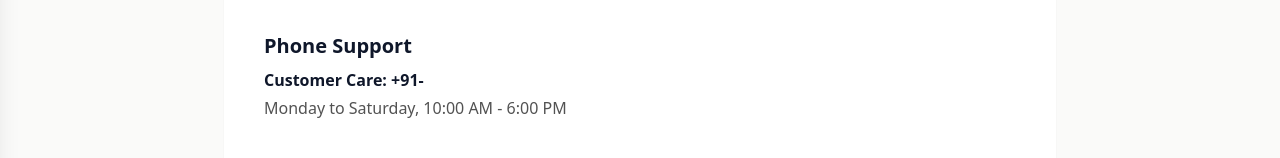
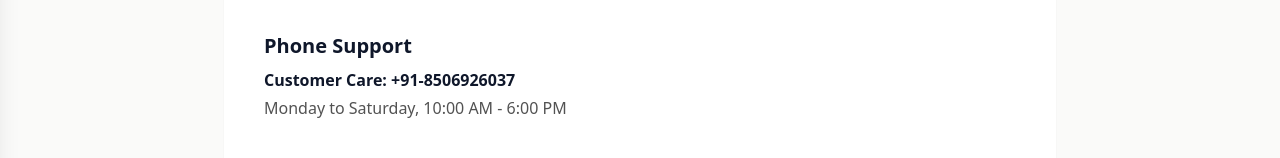
Before and after one commit to ahmedkhan2916/FashionStaticStore, a React (Create React App) app: page /contact in a window 1280 px wide. Shown: the part 489-647 px from the top of the page. Built offline with nearby package versions, Linux system fonts and the light colour scheme.

Commit message:
Changed Number

```diff
--- a/src/pages/Contact.js
+++ b/src/pages/Contact.js
@@ -35,7 +35,7 @@ export default function Contact() {
             <div>
               <h2 className="text-xl font-bold text-slate-900">Phone Support</h2>
               <p className="mt-2 text-base font-semibold text-slate-900">
-                Customer Care: +91-
+                Customer Care: +91-8506926037
               </p>
               <p className="text-base leading-8">
                 Monday to Saturday, 10:00 AM - 6:00 PM
```
